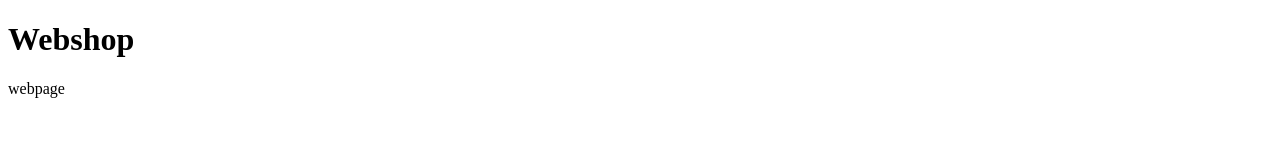
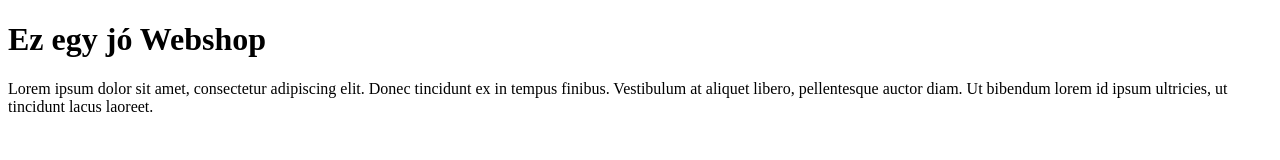
Before and after one commit to zoltansvab/bolt, a plain HTML site: page index.html in a window 1280 px wide. Drawn offline with Linux system fonts and the light colour scheme.

Commit message:
Update index.html

```diff
--- a/index.html
+++ b/index.html
@@ -5,8 +5,10 @@
 </head>
 <body>
 
-<h1>Webshop</h1>
-<p>webpage</p>
+<h1>Ez egy jó Webshop</h1>
+<p>Lorem ipsum dolor sit amet, consectetur adipiscing elit.
+    Donec tincidunt ex in tempus finibus. Vestibulum at aliquet libero, pellentesque auctor diam.
+    Ut bibendum lorem id ipsum ultricies, ut tincidunt lacus laoreet.</p>
 
 </body>
 </html>
```
